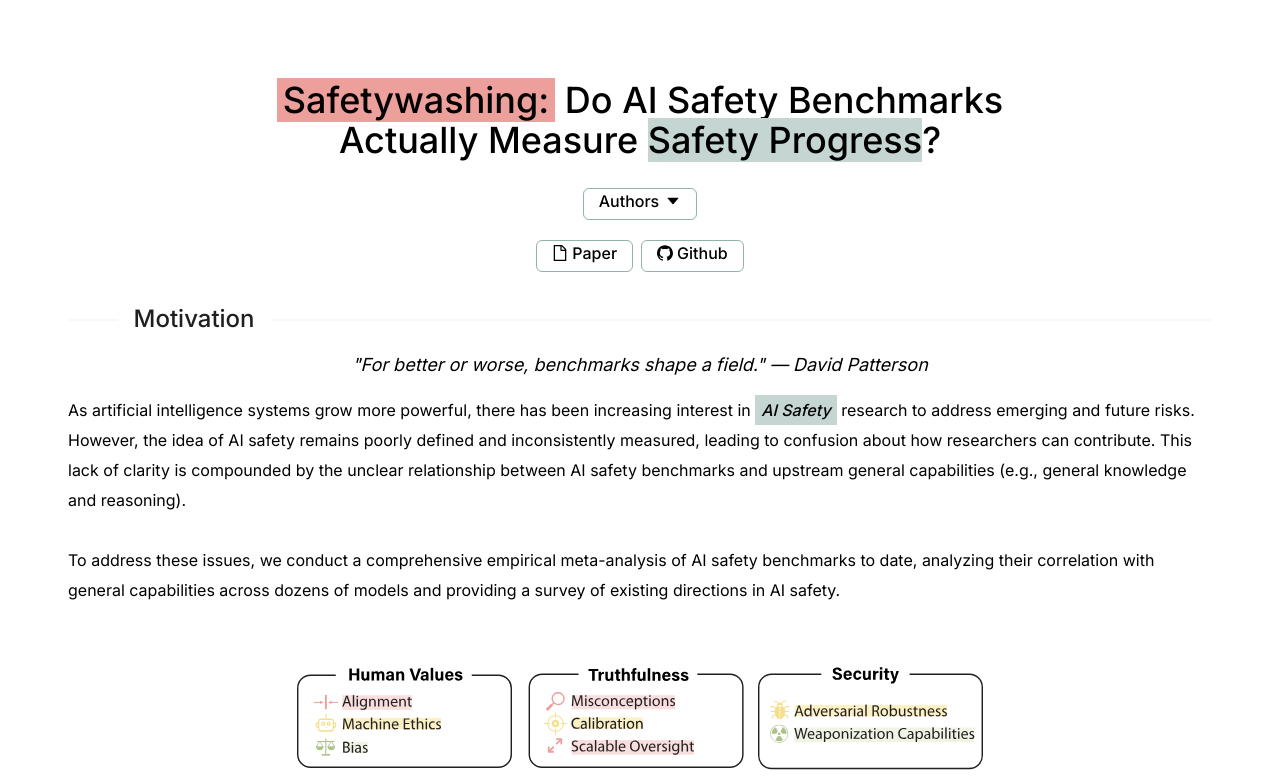
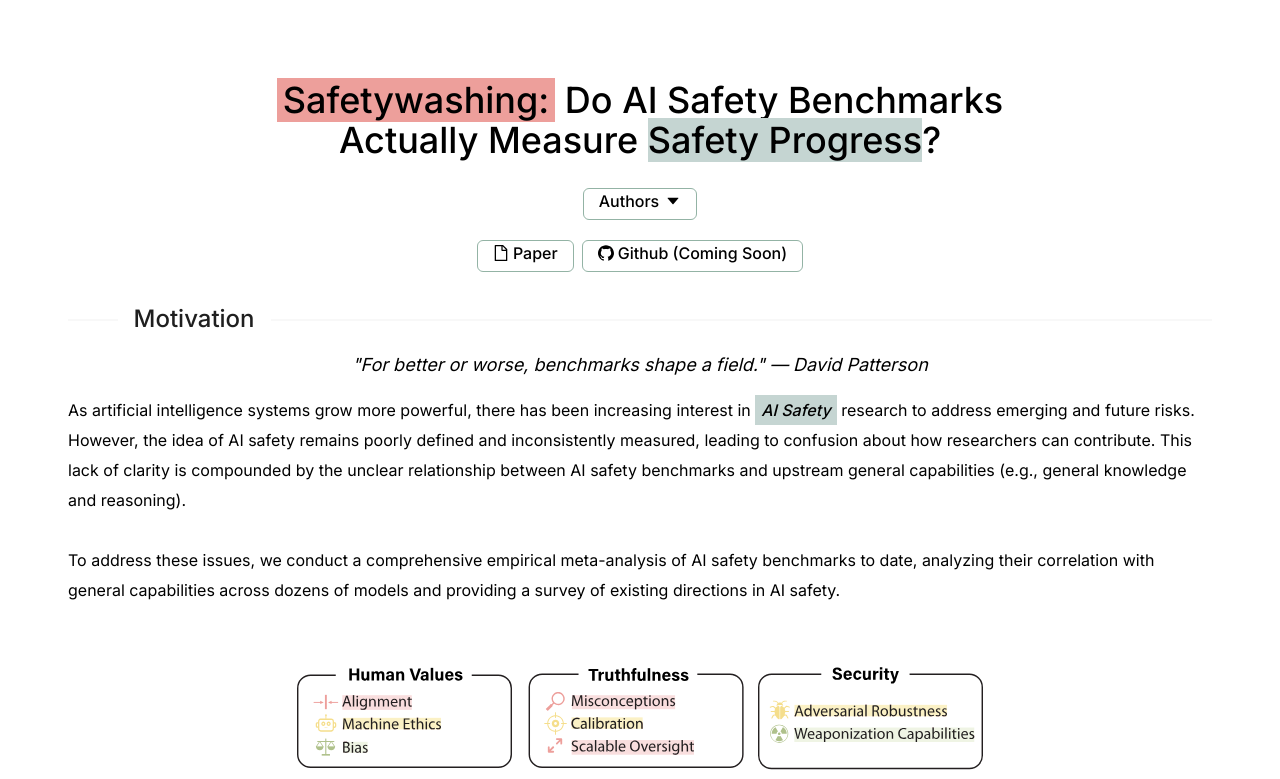
Before and after one commit to justinphan3110cais/safetywashing_website, a React (Create React App) app: page / in a window 1280 px wide. Shown: the top 779 px of the page. Built offline with nearby package versions, Linux system fonts and the light colour scheme.

Commit message:
Update index.jsx

```diff
--- a/src/components/header/index.jsx
+++ b/src/components/header/index.jsx
@@ -120,8 +120,8 @@ const HeaderPage = () => {
     setActiveKey(key);
   };
 
-  const githubLink = "https://github.com/rishub-tamirisa/tamper-resistance/";
-  const paperLink = "https://arxiv.org/";
+  const githubLink = "https://arxiv.org/abs/2407.21792";
+  const paperLink = "https://arxiv.org/abs/2407.21792";
 
   return (
     <div className="mb-[31px]">
@@ -180,7 +180,7 @@ const HeaderPage = () => {
           >
             <span className="text-center mt-auto text-black text-base font-medium leading-6 mb-3.5">
               <GithubOutlined className="mr-1" />
-              Github
+              Github (Coming Soon)
             </span>
           </Button>
         </Space>
```
